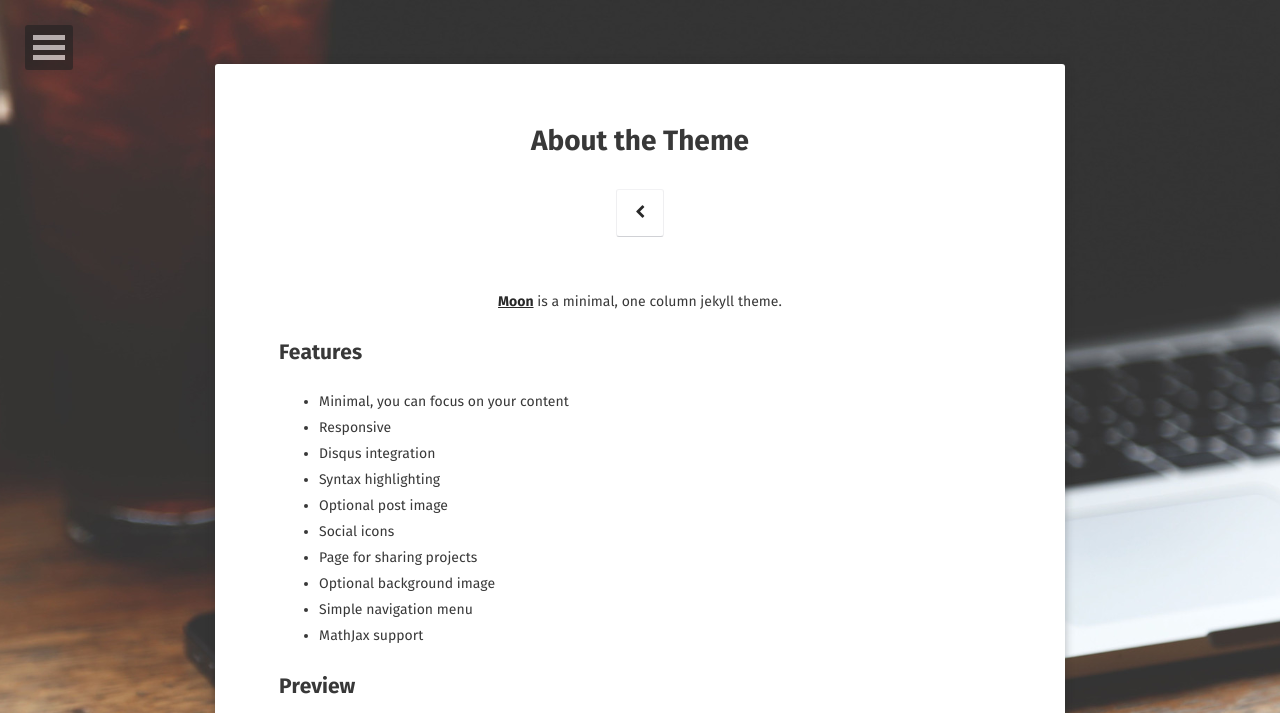
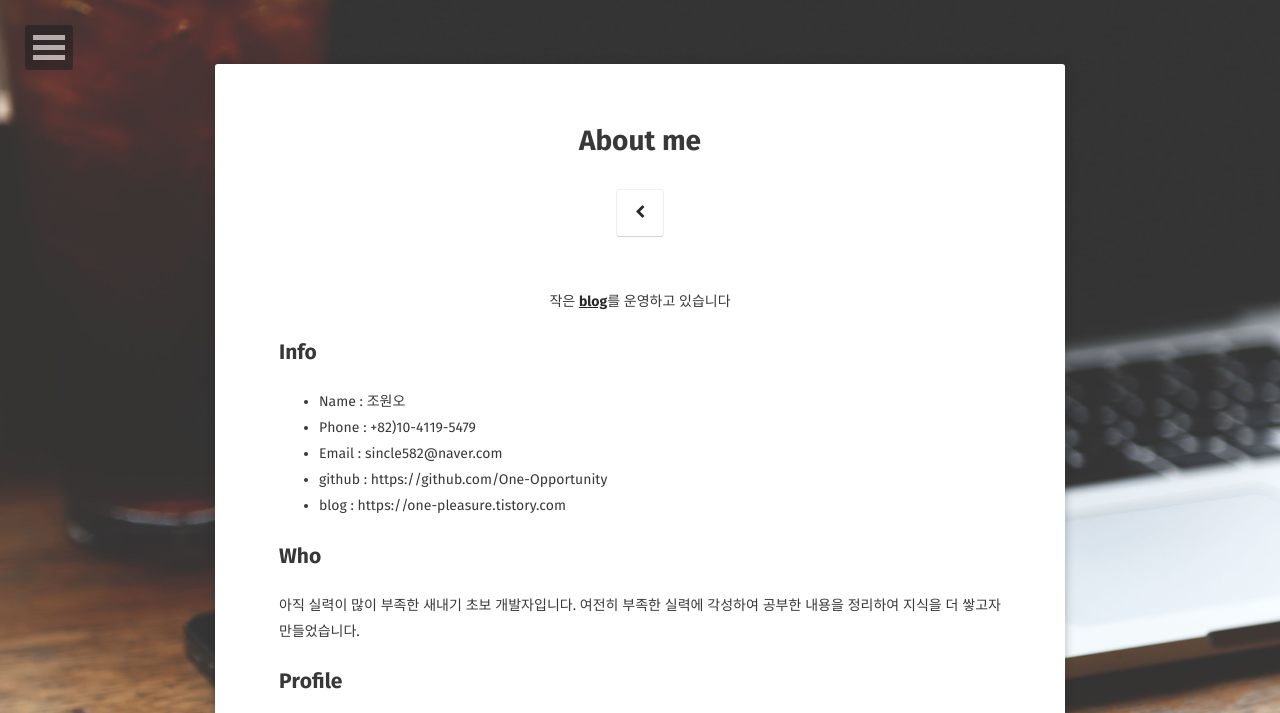
Before and after one commit to One-Opportunity/One-Opportunity.github.io, a Jekyll site: the page built from about/index.md, in a window 1280 px wide. Shown: the top 713 px of the page. Built offline with Jekyll 4.4.1, drawn with Linux system fonts in a browser that asks for light colours; some web fonts are replaced; some of the changed text lies outside the part shown; grey boxes are pictures that could not be loaded.

Commit message:
about and logo update

```diff
--- a/_config.yml
+++ b/_config.yml
@@ -1,6 +1,6 @@
 # Site
-title:              조원오
-bio:                '개발, 개 발로는 만들지 말자'
+title:              Wonoh Jo
+bio:                '게을러지기 위한 노력'
 description:        "한 번의 기회 "
 reading_time:       true
 words_per_minute:   200
@@ -50,7 +50,7 @@ github-url:         One-Opportunity
 #medium:            '@username'
 #pinterest:         username
 #foursquare:        username
-steam:              username
+#steam:              username
 #dribbble:          username
 #youtube:           username
 #youtube-channel:   channel
--- a/_includes/nav.html
+++ b/_includes/nav.html
@@ -3,14 +3,14 @@
 		<ul class="dl-menu">
 			<li><a href="{{ site.url }}/">Home</a></li>
 			<li>
-				<a href="#">내정보</a>
+				<a href="#">About</a>
 				<ul class="dl-submenu">
 					<li>
 						<img src="{{ site.url }}/{{ site.logo }}" alt="{{ site.title }} photo" class="author-photo">
 						<h4>{{ site.title }}</h4>
 						<p>{{ site.description }}</p>
 					</li>
-					<li><a href="{{ site.url }}/about/"><span class="btn btn-inverse">고고싱</span></a></li>
+					<li><a href="{{ site.url }}/about/"><span class="btn btn-inverse">Run</span></a></li>
 					{% if site.email %}<li>
                         <a href="mailto:{{ site.email }}" target="_blank" rel="noopener noreferrer"><i class="fa fa-fw fa-envelope-square"></i> Email</a>
                     </li>{% endif %}
--- a/_layouts/home.html
+++ b/_layouts/home.html
@@ -33,13 +33,13 @@ layout: compress
                   <hr class="hr-line">
                   <h3 class="title">
                          <a class="btn zoombtn" href="{{ site.url }}/about">
-                         내정보
+                         About
                          </a>
                          <a class="btn zoombtn" href="{{ site.url }}/posts">
-                         공부
+                         posts
                          </a>
                          <a class="btn zoombtn" href="{{ site.url }}/projects">
-                         프로젝트
+                         project
                          </a>
                  </h3>
             </div>
--- a/about/index.md
+++ b/about/index.md
@@ -1,37 +1,31 @@
 ---
 layout: page
-title: About the Theme
+title: About me
 tags: [about, Jekyll, theme, moon]
 date: 2016-03-21
 comments: false
 ---
 
-<center><a href="http://taylantatli.github.io/Moon"><b>Moon</b></a> is a minimal, one column jekyll theme.</center>
+<center>작은 <a href="http://one-pleasure.tistory.com"><b>blog</b></a>를 운영하고 있습니다</center>
 
-## Features
-* Minimal, you can focus on your content
-* Responsive
-* Disqus integration
-* Syntax highlighting
-* Optional post image
-* Social icons
-* Page for sharing projects
-* Optional background image
-* Simple navigation menu
-* MathJax support
+## Info
+* Name   : 조원오
+* Phone  : +82)10-4119-5479
+* Email  : sincle582@naver.com
+* github : https://github.com/One-Opportunity
+* blog   : https://one-pleasure.tistory.com
 
-## Preview
+## Who
+ 아직 실력이 많이 부족한 새내기 초보 개발자입니다.
+ 여전히 부족한 실력에 각성하여 공부한 내용을 정리하여
+ 지식을 더 쌓고자 만들었습니다.
 
-{% capture images %}
-    https://cloud.githubusercontent.com/assets/754514/14509720/61c61058-01d6-11e6-93ab-0918515ecd56.png
-    https://cloud.githubusercontent.com/assets/754514/14509716/61ac6c8e-01d6-11e6-879f-8308883de790.png
-{% endcapture %}
-{% include gallery images=images caption="Screenshots of Moon Theme" cols=2 %}
+## Profile
 
-See a [live version of Moon](http://taylantatli.github.io/Moon) hosted on GitHub.
+* 2016.10. ~ 2017.11. 제노테크(주)
+ * Android App 개발 및 연구
 
-## Getting Started
+## Thesis
 
-To learn how to install and use this theme check out the [Setup Guide](http://taylantatli.me/Moon/moon-theme/) for more information.
-
-[Install Moon](https://github.com/TaylanTatli/Moon){: .btn}
+* NFC 기반 모바일 결제의 보안을 위한 암호화 실증 테스트 - 한국통신학회 (2016년)
+* NFC 기반 2 Factor 모바일 전자결제를 위한 갤러리-옥션의 사용자인증 모듈 개발 - 한국스마트미디어학회 (2017년)
```
Also changed, not shown: other parts of _includes/nav.html (+1 -1 lines), assets/img/logo.png.
